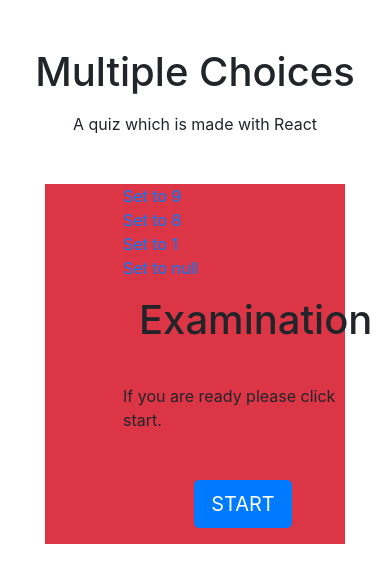
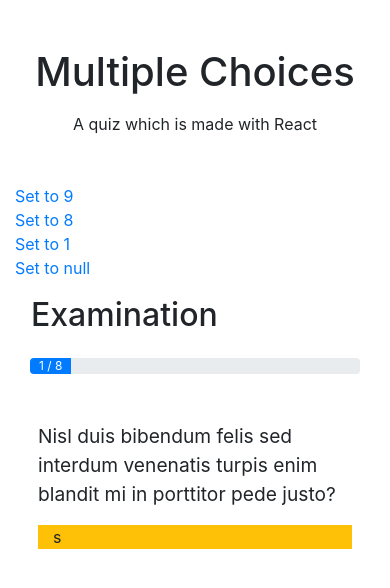
Before and after one commit to amed/multiple-choices, a React (Create React App) app: page / in a window 390 px wide. Shown: the top 588 px of the page. Built offline with nearby package versions, Linux system fonts and the light colour scheme.

Commit message:
Adjust responsive

```diff
--- a/src/components/Examination.js
+++ b/src/components/Examination.js
@@ -5,7 +5,7 @@ import Question from './Question'
 import './Examination.css';
 
 class Examination extends Component {
-  state = { currentQuestionIndex: null }
+  state = { currentQuestionIndex: 1 }
 
   startQuiz () {
     this.selectQuestion(1)
@@ -30,16 +30,16 @@ class Examination extends Component {
   render() {
     const {currentQuestionIndex} = this.state
     return (
-      <div className="Examination container m-5">
+      <div className="Examination container m-auto col-lg-10 col-md-12 no-gutters">
         <a href='#' onClick = {() => {this.setState({currentQuestionIndex: 9})}}>Set to 9</a> <br/>
         <a href='#' onClick = {() => {this.setState({currentQuestionIndex: 8})}}>Set to 8</a> <br/>
         <a href='#' onClick = {() => {this.setState({currentQuestionIndex: 1})}}>Set to 1</a> <br/>
         <a href='#' onClick = {() => {this.setState({currentQuestionIndex: null})}}>Set to null</a>
-        <h1 className="p-3">Examination</h1>
+        <h2 className="p-3">Examination</h2>
         {( currentQuestionIndex === null )
           ? ( <Start onClick={() => this.startQuiz()} /> )
           : (currentQuestionIndex <= this.totalQuestionsCount())
-            ? ( <div className='container'>
+            ? ( <div className='container question no-gutters'>
                 <Progess
                   current={currentQuestionIndex}
                   total={this.totalQuestionsCount()} />
--- /dev/null
+++ b/src/components/Question.css
@@ -0,0 +1,3 @@
+.question .question-text {
+  font-size: 1.2rem
+}
--- a/src/components/Question.js
+++ b/src/components/Question.js
@@ -1,12 +1,16 @@
 import React from 'react';
+import './Question.css';
 
 const Question = ({question, onClick}) => {
   const handleClick = (index) => {
     onClick(index)
   }
   return (
-    <div>
-      {question.question}
+    <div className='my-5 mx-2'>
+      <p className='question-text'>{question.question}</p>
+      <div className='d-flex col-lg-8 col-md-10 col-sm-12 bg-warning'>
+        s
+      </div>
     </div>
   )
 }
--- a/src/components/Root.js
+++ b/src/components/Root.js
@@ -17,14 +17,14 @@ class Root extends Component {
   render() {
     const {appLoaded} = this.state
     return (
-      <div className="Root container">
-        <header className="Root-header col-12 text-center">
+      <div className="Root">
+        <header className="Root-header text-center ">
           <h1 className="Root-title mt-5 mb-3 ">Multiple Choices</h1>
           <p className="Root-intro">
             A quiz which is made with React
           </p>
         </header>
-        <div className="col-10 mx-auto my-5 bg-danger">
+        <div className="col-lg-10 col-md-12 mx-auto my-5 no-gutters">
           {appLoaded && (
             <Examination />
           )}
```
